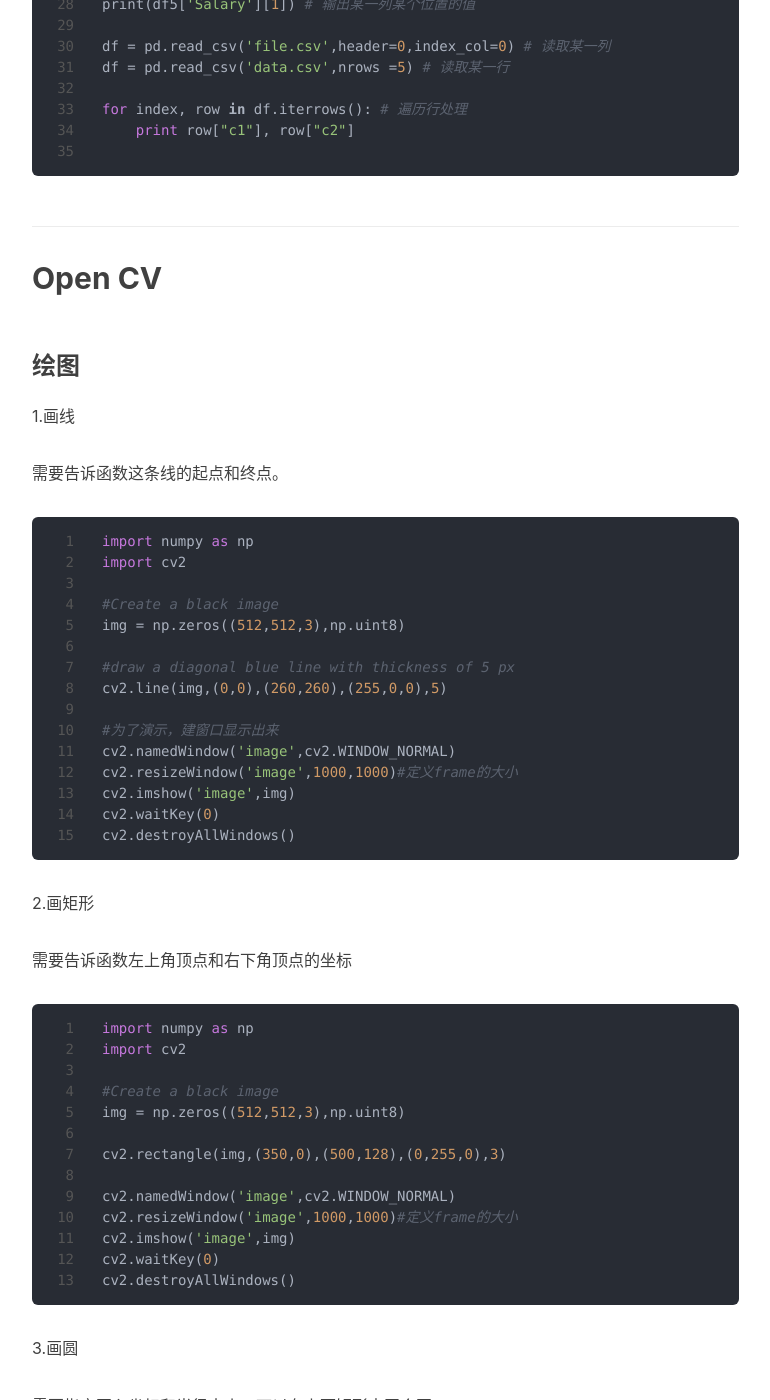
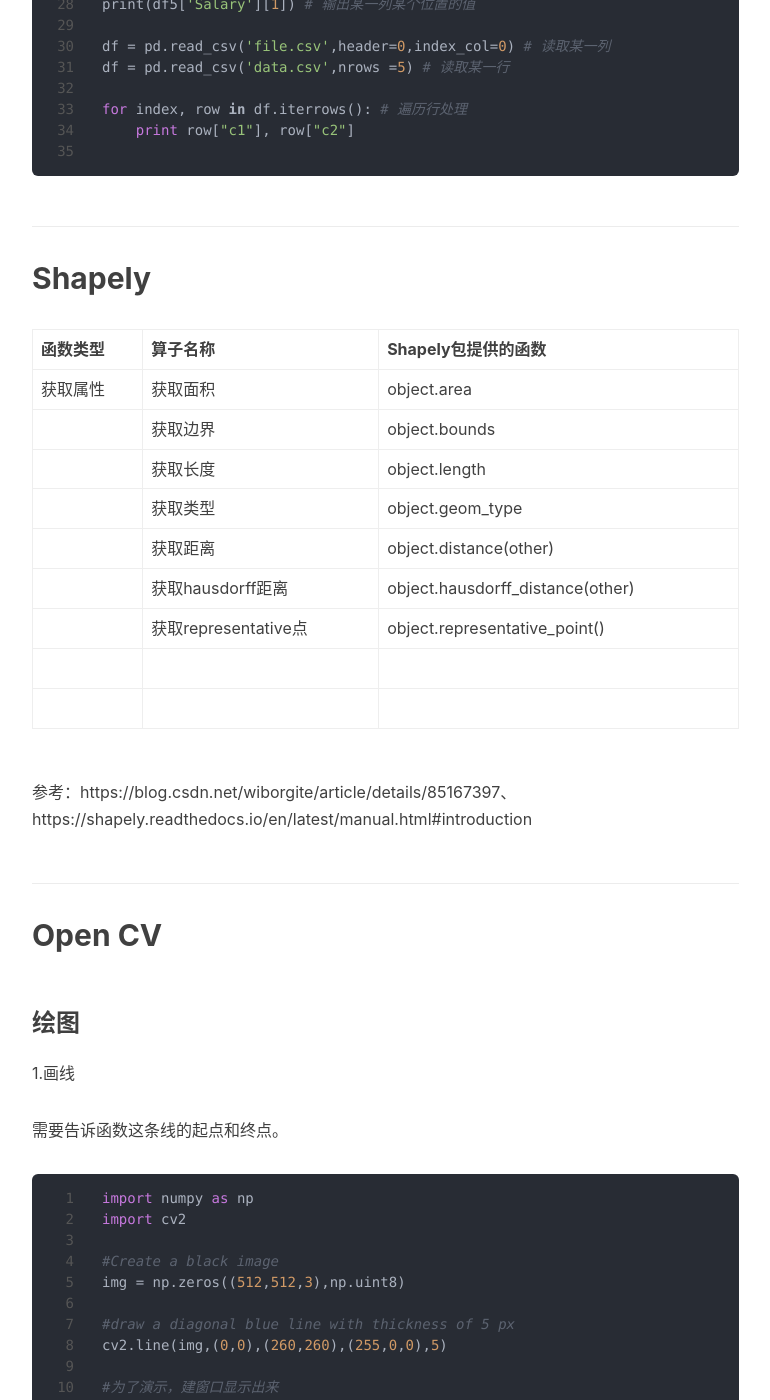
Before and after one commit to seanys/seanys-page-old, a Jekyll site: the page built from _posts/2019-10-10-python-data.md, in a window 1280 px wide and 1400 px high, scrolled down 1356 px. Shown: the whole window, without its empty margins (233-1003 px from the left). Built offline with Jekyll 4.4.1, drawn with Linux system fonts in a browser that asks for light colours; nearby versions of some CDN libraries; comment, search, counter and statistics services are not loaded.

Commit message:
排样算法进度

````diff
--- a/_posts/2019-10-10-python-data.md
+++ b/_posts/2019-10-10-python-data.md
@@ -53,7 +53,21 @@
 
 ```
 
+## Shapely
 
+| 函数类型 | 算子名称             | Shapely包提供的函数              |
+| -------- | -------------------- | -------------------------------- |
+| 获取属性 | 获取面积             | object.area                      |
+|          | 获取边界             | object.bounds                    |
+|          | 获取长度             | object.length                    |
+|          | 获取类型             | object.geom_type                 |
+|          | 获取距离             | object.distance(other)           |
+|          | 获取hausdorff距离    | object.hausdorff_distance(other) |
+|          | 获取representative点 | object.representative_point()    |
+|          |                      |                                  |
+|          |                      |                                  |
+
+参考：https://blog.csdn.net/wiborgite/article/details/85167397、https://shapely.readthedocs.io/en/latest/manual.html#introduction
 
 ## Open CV
 
````
Also changed, not shown: _posts/2019-10-1-operation-system.md (+3 -1 lines), _posts/2019-10-15-packing-algorithm.md (+80 -16 lines).
